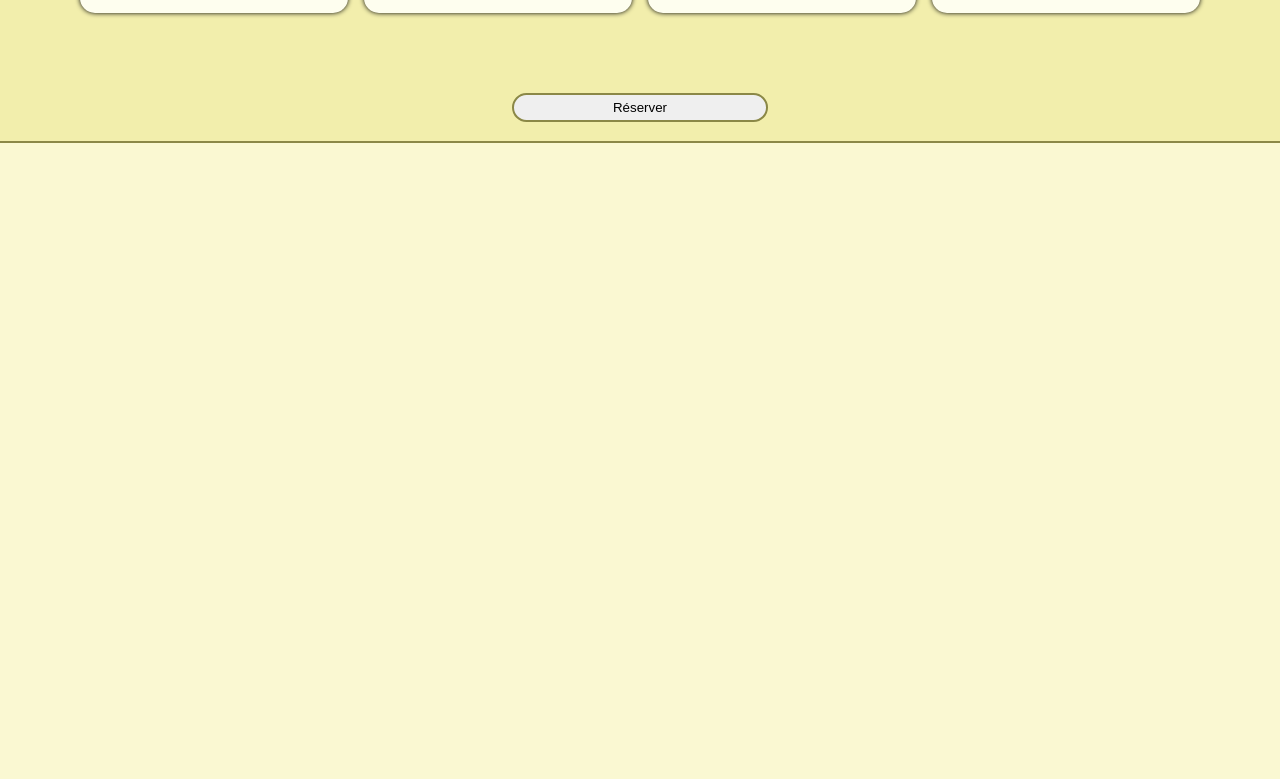
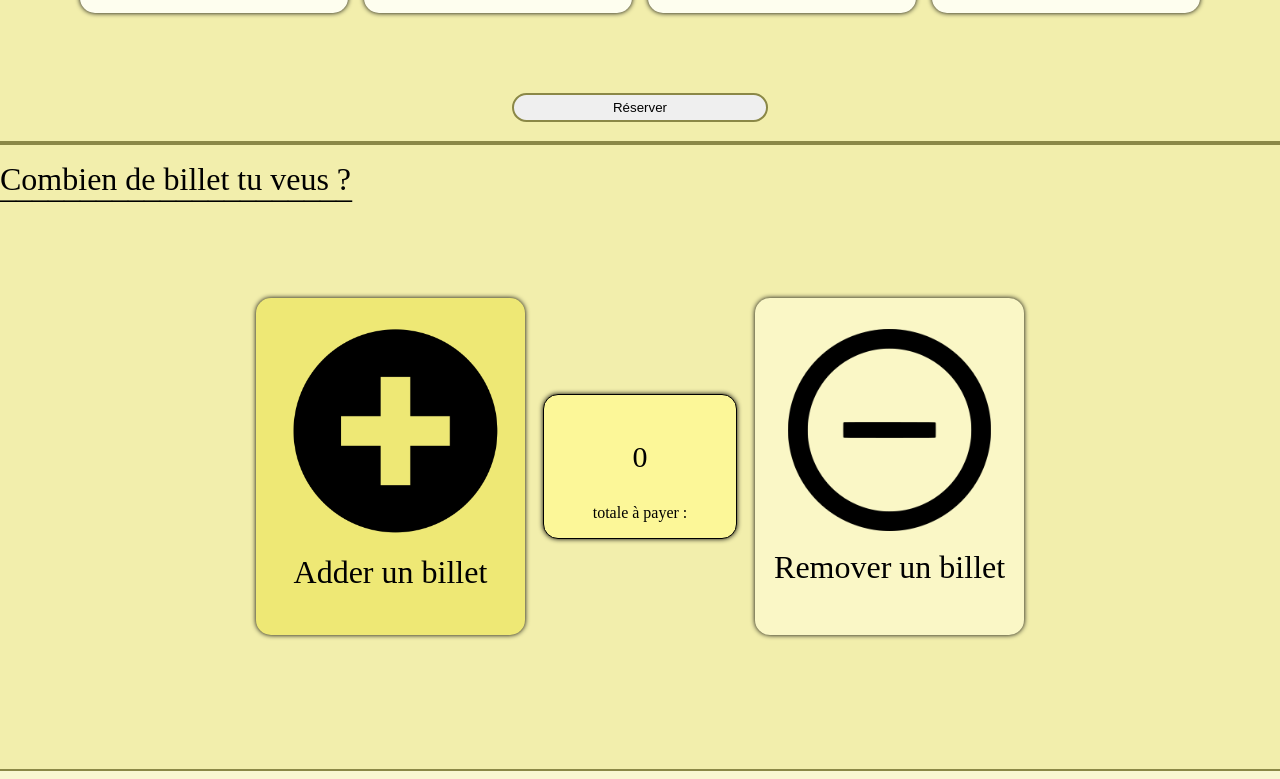
Before and after one commit to Lahcen-akdime/Youcode-Sprint-1-bref4, a plain HTML site: page index.html in a window 1280 px wide. Shown: the part 573-1352 px from the top of the page. Before the commit the page ends 800 px from the top, so only its background shows below. Drawn offline with Linux system fonts and the light colour scheme.

Commit message:
une version stable de conteur des billet

```diff
--- a/index.html
+++ b/index.html
@@ -67,6 +67,39 @@
         </div>
         <button class="continue-btn" onclick=hide()>Réserver</button>
     </div>
+    <div class="content2" id="content1">
+        <div style="align-self: flex-start;">
+            <p class="titre">Combien de billet tu veus ?</p>
+            <p class="titre">______________________</p>
+        </div>
+        <div class="clickdivs">
+            <div onclick= toadd() class="plus">
+                <img src="Les images/plus-icon-download-png-and-vector-17.png" class="plusimage">
+                <p style="font-size: 2rem;margin: 0;">Adder un billet</p>
+            </div>
+            <div class="conteur">
+                <p id="lesbillets">0</p>
+                <div>totale à payer : </div>
+            </div>
+
+            <div onclick= toremove()  class="moin">
+                <img src="Les images/1270000.png" class="moinimage">
+                <p style="font-size: 2rem;margin: 18px;display: block;">Remover un billet</p>
+            </div>
+
+        </div>
+
+
+        </div>
+
+
+
+
+
+
+
+
+    </div>
     <script src="index.js"></script>
 </body>
 
--- a/index.js
+++ b/index.js
@@ -1,18 +1,25 @@
 const allEvents = document.querySelectorAll(".event");
+var tohide = document.getElementById("content1");
+var toadd1 = document.getElementById("lesbillets");
+let conteur = 0 ;
+// tohide.style.display="none" ;
+
+
+for (const element of allEvents) {
+    element.addEventListener("click",changeborder2);
+}
 
 function changeborder2 (event){
 
     for (const element of allEvents) {
         element.style.border="3px solid white";
     }
-    event.currentTarget.style.border="3px solid red"
+    event.currentTarget.style.border="3px solid red";
     console.log(event.currentTarget);
 }
 
-for (const element of allEvents) {
-    element.addEventListener("click",changeborder2);
 
-}
+
 var tohide = document.getElementById("content1");
 console.log(tohide)
 var titre = document.getElementById("title");
@@ -20,5 +27,18 @@ console.log(titre)
 
 function hide(){
    tohide.style.display="none" ;
-   title.innerHTML="_______________ Deusiémme étape _______________" ;
+   title.textContent="_______________ Deusiémme étape _______________";
 }
+function toadd(){
+    console.log(conteur)
+    console.log(toadd)
+
+conteur += 1 ;
+toadd1.textContent=conteur;
+}
+function toremove(){
+    if(conteur > 0) {
+    conteur -= 1 ;
+    toadd1.textContent=conteur;
+    }
+}
--- a/style.css
+++ b/style.css
@@ -4,6 +4,7 @@ body{
     place-content: center;
 
 }
+/* ================== Etape 1 ==================== */
 .content1{
     border: 2px solid #8B8847;
     background-color: #f2eeac;
@@ -142,3 +143,81 @@ body{
         border: 2px solid #fff200;
         scale: 1.03;
     }
+
+/* ================== Etape 2 ==================== */
+.content2{
+    border: 2px solid #8B8847;
+    background-color: #f2eeac;
+    width: 80rem;
+    height: 37rem;
+    border-radius: 15px;
+    padding: 1rem;
+    display: flex;
+    flex-direction: column;
+    gap:7rem;
+    align-items: center;
+
+}
+.clickdivs{
+height: 60%;
+width: 60%;
+display: flex;
+align-items: center;
+justify-content: space-between;
+ }
+ .plus{
+   box-shadow: 0 0 5px;
+    height: 95%;
+    width: 35%;
+    border-radius: 15px;
+    background-color: #EEE875;
+    display: flex;
+    flex-direction: column;
+    align-items: center;
+ }
+ .conteur{
+     border:0.01px solid black ;
+    height: 40%;
+    width: 25%;
+    border-radius: 15px;
+    box-shadow: 0 0 5px;
+ background-color: #fcf798;
+ display: flex;
+ flex-direction: column;
+ justify-content: center;
+ align-items: center;
+ }
+ .moin{
+
+    height: 95%;
+    width: 35%;
+    border-radius: 15px;
+    box-shadow: 0 0 5px;
+ background-color: #faf7c6;
+ display: flex;
+    flex-direction: column;
+    align-items: center;
+    justify-content: center;
+
+ }
+ .plusimage{
+    height: 76%;
+    justify-self: flex-start;
+ }
+ .moinimage{
+    height: 60%;
+    justify-self: flex-start;
+ }
+ .moin:active{
+    background-color: #f9f4a0;
+ }
+  .plus:active{
+    background-color: #f9f4a0;
+ }
+ #lesbillets{
+   font-size: 30px;
+ }
+.tocolumn{
+    display: flex;
+    flex-direction: column;
+}
```
Also changed, not shown: Les images/OIP.webp (added), Les images/plus-icon-download-png-and-vector-17.png (added), Les images/unnamed-removebg-preview.png (added).
